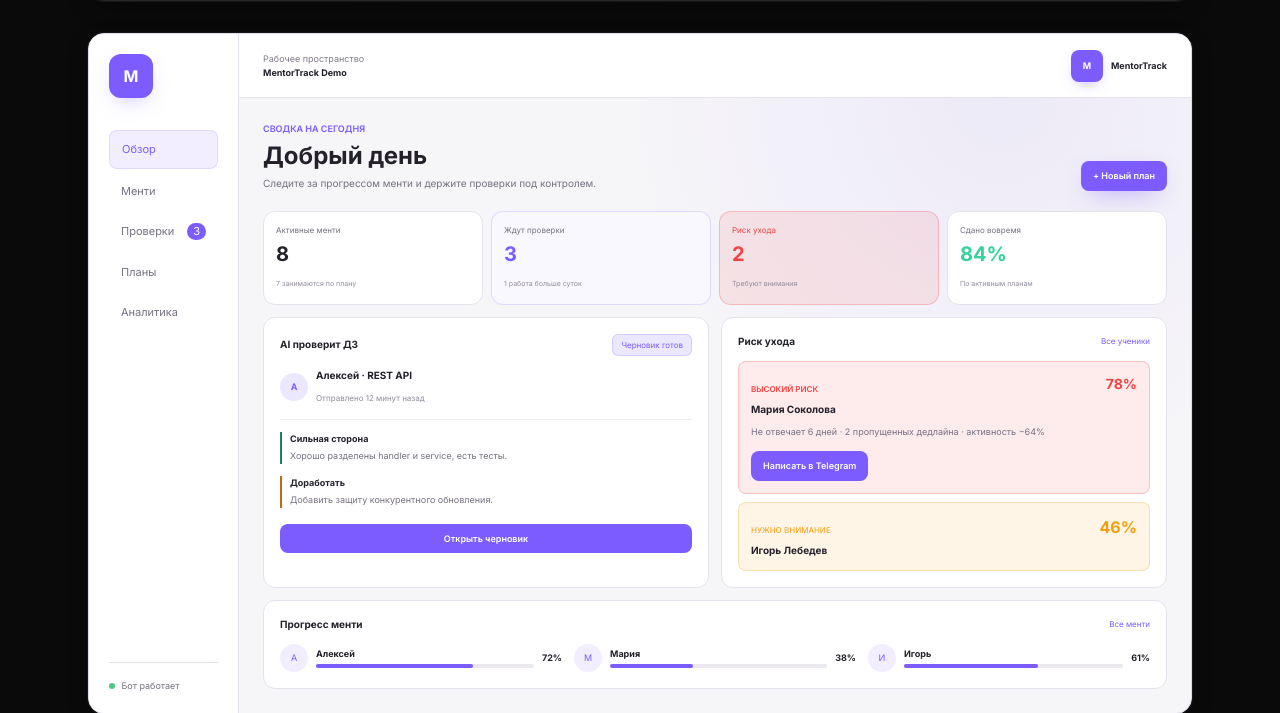
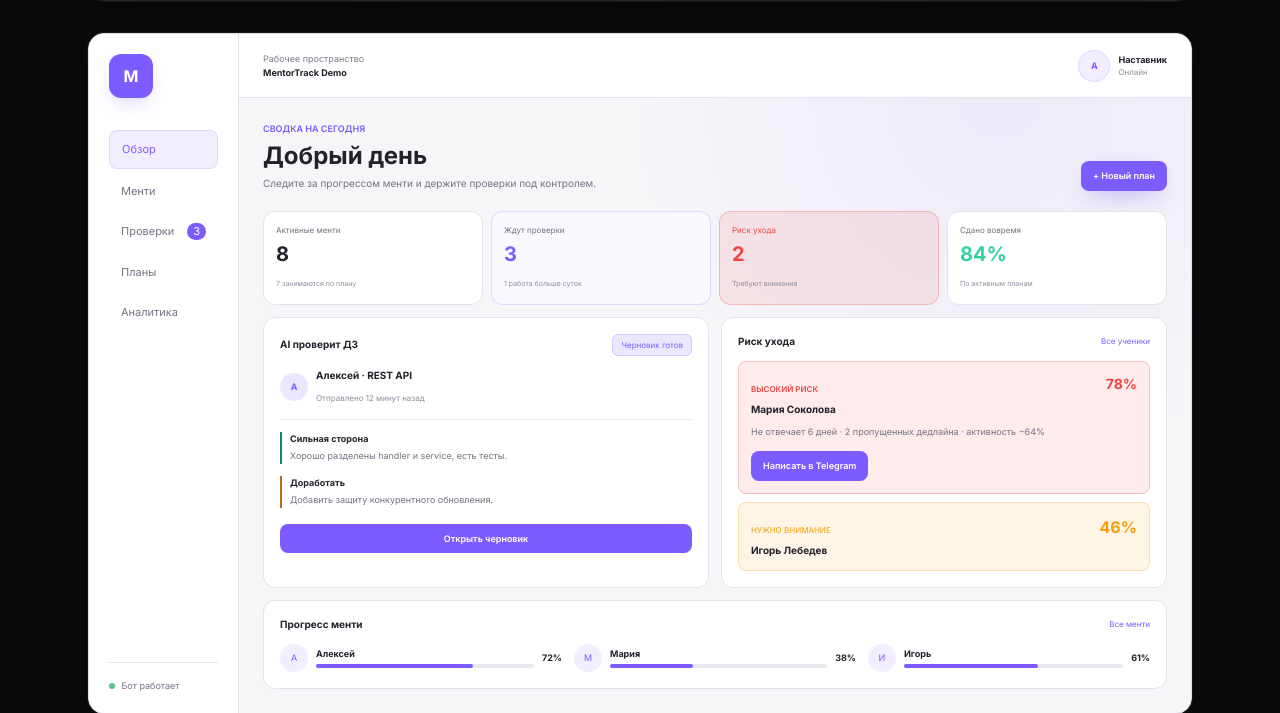
Before and after one commit to antoniisel/mentortrack-landing, a Flask app: page / in a window 1280 px wide. Shown: the part 3664-4377 px from the top of the page. Run offline with Flask 3, Linux system fonts and the light colour scheme; some libraries are stand-ins or nearby versions.

Commit message:
Restore mentor profile in dashboard

```diff
--- a/templates/partials/mockups.html
+++ b/templates/partials/mockups.html
@@ -99,7 +99,7 @@
           <div class="min-w-0">
             <header class="h-16 px-6 bg-white border-b border-[#e5e2eb] flex items-center justify-between">
               <div class="text-[9px] text-[#817b88]">Рабочее пространство<br><strong class="text-[#24212b]">MentorTrack Demo</strong></div>
-              <span class="flex items-center gap-2 text-[9px]"><i class="w-8 h-8 grid place-items-center rounded-lg bg-accent text-white not-italic font-bold shadow-[0_6px_16px_-8px_rgba(124,92,255,.8)]">M</i><b>MentorTrack</b></span>
+              <span class="flex items-center gap-2 text-[9px]"><i class="w-8 h-8 grid place-items-center rounded-full bg-accent/10 text-accent not-italic font-bold border border-accent/15">А</i><span><b class="block">Наставник</b><small class="block text-[8px] text-[#918b9a]">Онлайн</small></span></span>
             </header>
 
             <div class="p-6 bg-[radial-gradient(circle_at_80%_0%,rgba(124,92,255,.07),transparent_38%)]">
```
